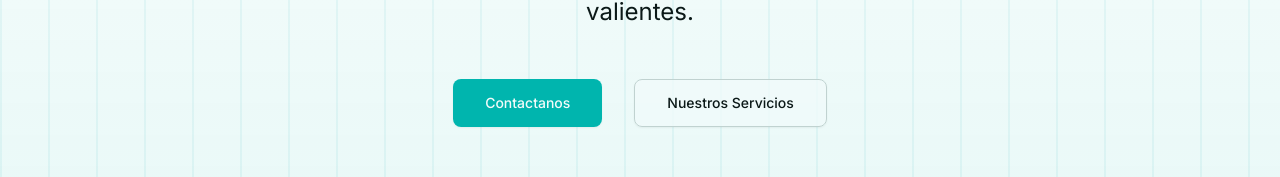
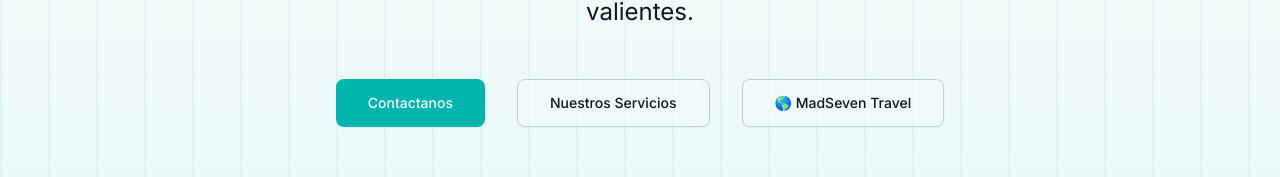
Before and after one commit to alexandrearabian/madseven, a Next.js app: page / in a window 1280 px wide. Shown: the part 438-615 px from the top of the page. Built offline with nearby package versions, Linux system fonts and the light colour scheme.

Commit message:
madseven travel

```diff
--- a/app/page.tsx
+++ b/app/page.tsx
@@ -96,9 +96,16 @@ export default function Home() {
             <Button
               asChild
               variant="outline"
-              className="h-12 px-8 bg-background/80 hover:bg-accent hover:text-accent-foreground hover:border-accent transition-all"
+              className="h-12 px-8 bg-background/80 hover:bg-accent/10 border dark:hover:border-primary hover:text-accent-foreground hover:border-primary transition-all"
             >
               <Link href="/servicios">Nuestros Servicios</Link>
+            </Button>
+            <Button
+              asChild
+              variant="outline"
+              className="h-12 px-8 bg-background/80 hover:bg-accent/10 border dark:hover:border-primary hover:text-accent-foreground hover:border-primary transition-all"
+            >
+              <Link href="https://madseven.es">🌎 MadSeven Travel</Link>
             </Button>
           </motion.div>
         </AnimatedSection>
```
